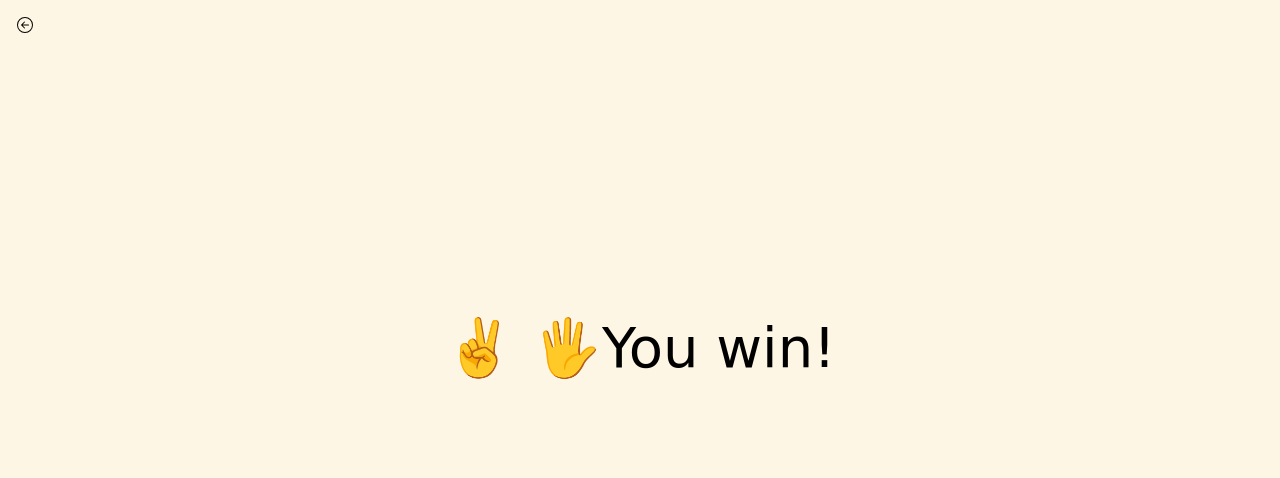
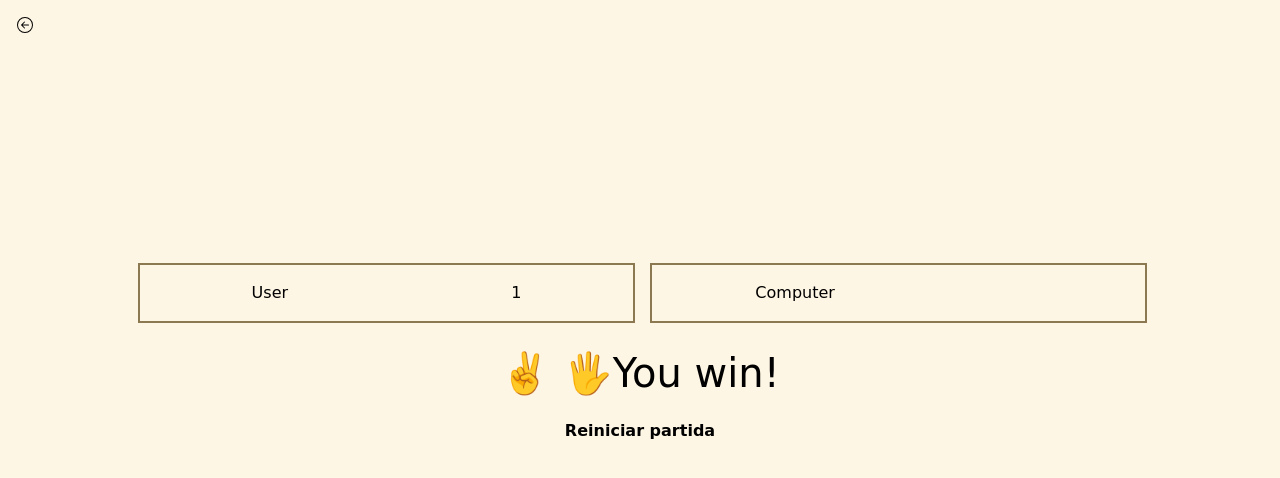
Before and after one commit to Meseverri/GamesHub, a website built with Vite: page index.html in a window 1280 px wide. Both pictures are taken after a click on the element "✌️". Built offline with nearby package versions, Linux system fonts and the light colour scheme.

Commit message:
"Updated RockPaperScissor game CSS and JS files, added scoreBoard component, and refactored game logic and UI elements."

```diff
--- a/src/games/RockPaperScisor/RPSgame.css
+++ b/src/games/RockPaperScisor/RPSgame.css
@@ -1,5 +1,11 @@
 @import "../../../style.css";
 
+.scoreBoard{
+  width:100%
+}
+section{
+  width:80vw
+}
 .RPSitem{
   /*
   height: 30px; */
@@ -14,6 +20,16 @@
 .RPSselector{
   display:flex;
   justify-content: space-around;
-  font-size: 56px;
+  align-items: center;
+  font-size: 80px;
+  width:100%
+
 
 }
+.RPSselector>div{
+  display:flex;
+  justify-content: space-around;
+  align-items: center;
+  font-size: 40px;
+
+}
--- a/src/games/RockPaperScisor/RPSgame.js
+++ b/src/games/RockPaperScisor/RPSgame.js
@@ -3,32 +3,61 @@ import { init } from "../../init/initView";
 import { arrowNoFill } from "../../data/imgSrc";
 import { backInit } from "../../events/events";
 import "./RPSgame.css";
+import { score, scoreBoard } from "../../componentes/scoreBoard/scoreBoard";
 
 export const RPSgame = () => {
   const app$$ = document.querySelector("#app");
   app$$.innerHTML = "";
+  //return to main menu
   const icon$$ = icon("return-icon", arrowNoFill);
-
   icon$$.addEventListener("click", backInit);
   app$$.append(icon$$);
-
+  //Section creation
   const section$$ = document.createElement("section");
   const scoreObj = {
-    turn: "player1",
-    player1: 0,
-    player2: 0,
+    user: 0,
+    computer: 0,
   };
-
+  //section > score board
+  const score$$ = scoreBoard("User", "Computer", "", "");
   const items = [
     { name: "scissors", icon: "✌️" },
     { name: "paper", icon: "🖐️" },
     { name: "rock", icon: "✊" },
   ];
-  let randomItem = items[Math.floor(Math.random() * items.length)];
   //Game section > board
 
   const boardDiv$$ = document.createElement("div");
-  boardDiv$$.classList.add("RPSselector");
+  boardDiv$$.classList.add("tableroContenedor");
+  boardDiv$$.append(RPSboard(items, scoreObj));
+
+  // const boardDiv$$ = RPSboard(items, scoreObj);
+  const reiniciar$$ = document.createElement("p");
+  reiniciar$$.innerHTML = `<strong>Reiniciar partida</strong>`;
+  reiniciar$$.addEventListener("click", () => {
+    const tablero = document.querySelector(".tableroContenedor");
+    tablero.childNodes[0].remove();
+    //Game section > board container > board
+    tablero.append(RPSboard(items, scoreObj));
+  });
+
+
+  // boardDiv$$.appendChild(board$$);
+  section$$.append(score$$);
+  section$$.append(boardDiv$$);
+  section$$.append(reiniciar$$);
+  app$$.append(section$$);
+};
+const RPSboard = (items, scoreObj) => {
+  let randomItem = items[Math.floor(Math.random() * items.length)];
+
+  let boardDiv = document.querySelector("RPSselector");
+  if (!boardDiv) {
+    boardDiv = document.createElement("div");
+    boardDiv.classList.add("RPSselector");
+  } else {
+    boardDiv.innerHTML = "";
+  }
 
   // const board$$ = document.createElement("div");
   // board$$.classList.add("RPSselector");
@@ -38,33 +67,25 @@ export const RPSgame = () => {
     item$$.classList.add(items[i].name);
     item$$.innerText = items[i].icon;
     item$$.addEventListener("click", (event) => {
-      // console.log(event.target)
-      console.log(items[i].name);
-      console.log(randomItem);
-      countdown(items[i],randomItem)
+      countdown(items[i], randomItem, scoreObj);
+
       randomItem = items[Math.floor(Math.random() * items.length)].name;
     });
 
-    boardDiv$$.appendChild(item$$);
+    boardDiv.appendChild(item$$);
   }
-
-  // boardDiv$$.appendChild(board$$);
-
-  section$$.append(boardDiv$$);
-  app$$.append(section$$);
+  return boardDiv;
 };
-// Set the count down start
-
-const countdown = (userItem,randomItem) => {
+const countdown = (userItem, randomItem, scoreObj) => {
+  // Set the count down start
   var count = 2;
-  const RPSselector=document.querySelector(".RPSselector");
+  const RPSselector = document.querySelector(".RPSselector");
   // Update the count down every 1 second
-  const countDiv=document.createElement("div");
-  countDiv.innerText=`${userItem.icon}:${count+1}`
+  const countDiv = document.createElement("div");
+  countDiv.innerText = `${userItem.icon}:${count + 1}`;
   RPSselector.innerText = ``;
-  RPSselector.appendChild(countDiv)
+  RPSselector.appendChild(countDiv);
   var countdownfunction = setInterval(function () {
-    // Display the result in an element with id="demo"
     countDiv.innerText = `${userItem.icon}:${count}`;
     // Decrease the count by 1
     count--;
@@ -72,31 +93,38 @@ const countdown = (userItem,randomItem) => {
     if (count < 0) {
       clearInterval(countdownfunction);
       // Call your win or loss function here
-      var result = winOrLoss(userItem.name,randomItem.name); // Assume this is your function
+      var result = winOrLoss(userItem.name, randomItem.name); // Assume this is your function
       // document.querySelector(".RPSselector").innerHTML = result;
-      const resultContainer=document.createElement("div")
-      resultContainer.innerText=result
+      const resultContainer = document.createElement("div");
+      resultContainer.innerText = result;
+      if (result === "You win!") {
+        scoreObj.user++;
+        score("user", scoreObj.user);
+      }
+      if (result === "You lose!") {
+        scoreObj.computer++;
+        score("computer", scoreObj.computer);
+      }
       countDiv.innerText = `${userItem.icon} ${randomItem.icon}`;
-      RPSselector.appendChild(resultContainer)
+      RPSselector.appendChild(resultContainer);
     }
   }, 900);
 };
 
-
-function winOrLoss(user,computer) {
+const  winOrLoss=(user, computer)=> {
   // var computerChoice = getComputerChoice();
-
-  if(user === computer) {
-    return 'It\'s a draw!';
+  let retobject = {};
+  if (user === computer) {
+    return "It's a draw!";
   }
 
-  if(
-    (user === 'rock' && computer === 'scissors') ||
-    (user === 'scissors' && computer === 'paper') ||
-    (user === 'paper' && computer === 'rock')
+  if (
+    (user === "rock" && computer === "scissors") ||
+    (user === "scissors" && computer === "paper") ||
+    (user === "paper" && computer === "rock")
   ) {
-    return 'You win!';
+    return "You win!";
   }
 
-  return 'You lose!';
+  return "You lose!";
 }
--- a/src/utils/usefullFunc.js
+++ b/src/utils/usefullFunc.js
@@ -10,7 +10,7 @@ export const camelCaseConverter = (texto) => {
 };
 
 export const shuffle = (array) => {
-  var currentIndex = array.length,
+  let currentIndex = array.length,
     temporaryValue,
     randomIndex;
   // While there remain elements to shuffle...
```
